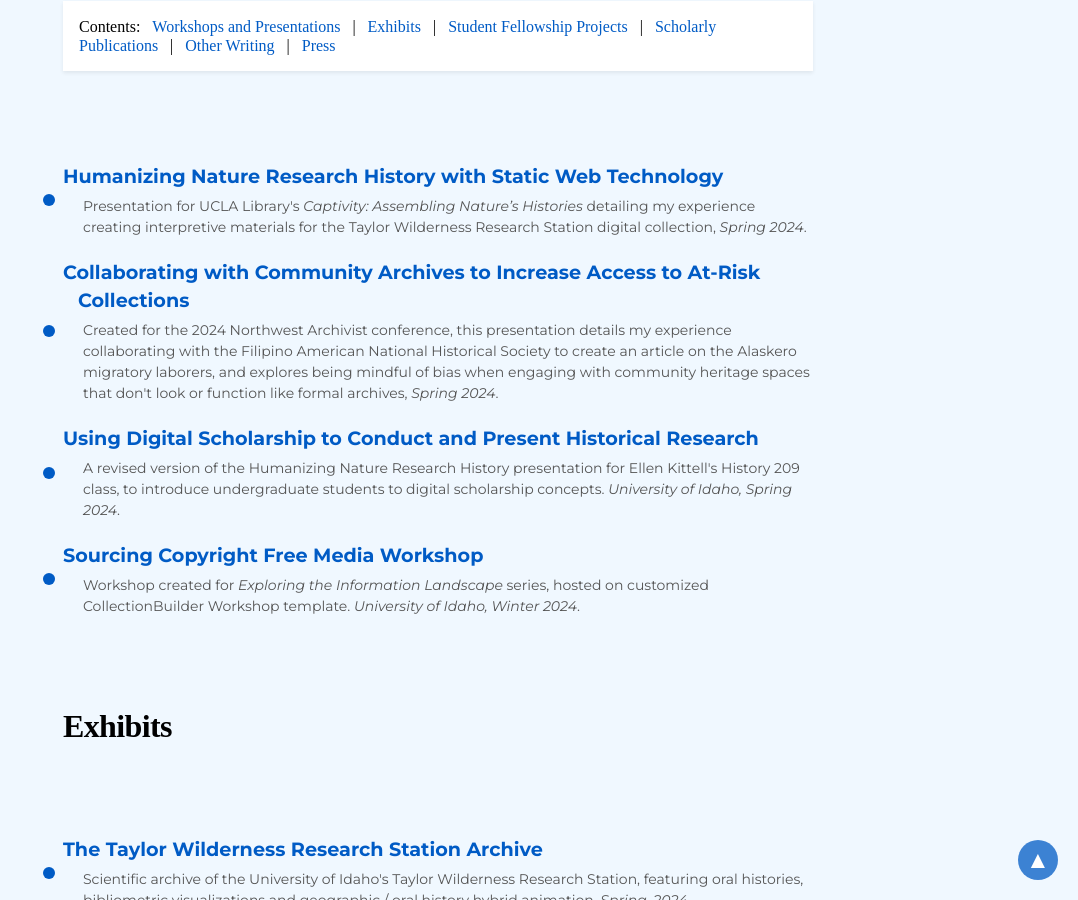
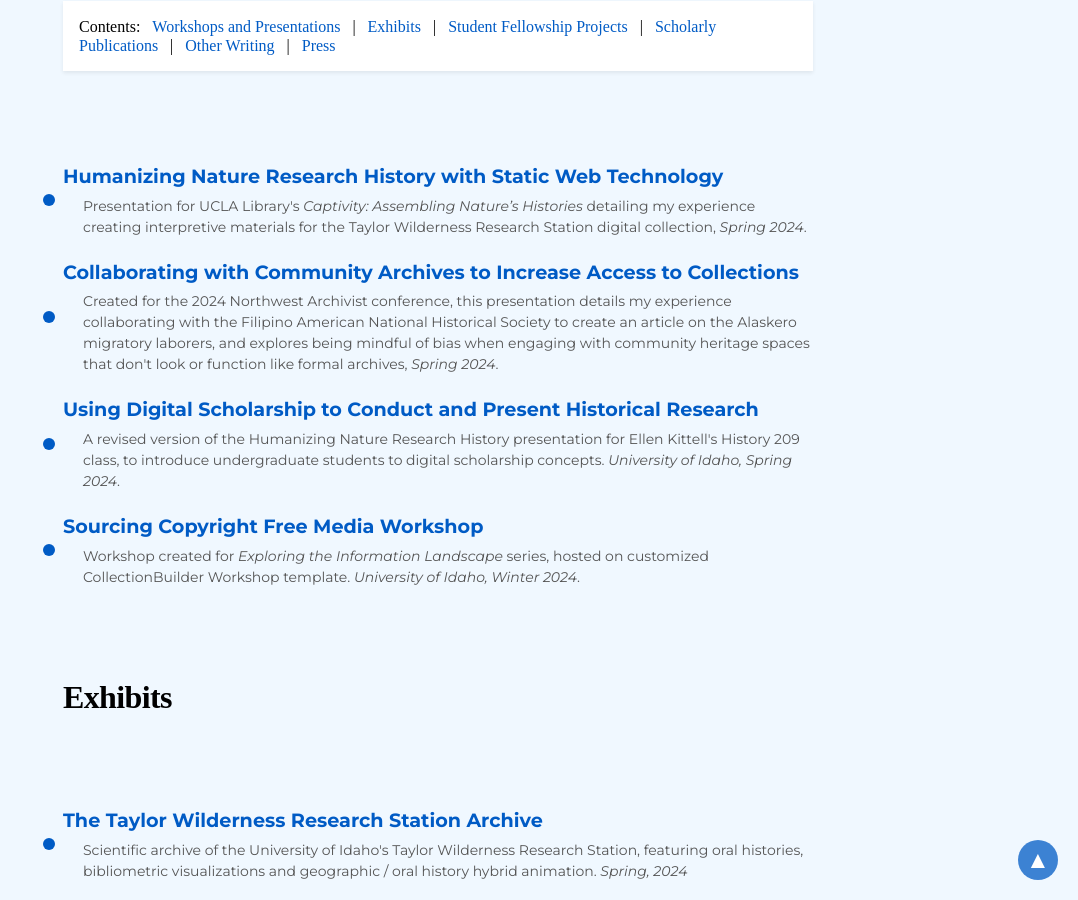
Before and after one commit to aweymo/base, a Jekyll site: the page built from index.md, in a window 1280 px wide and 900 px high, scrolled down 948 px. Shown: the whole window, without its empty margins (202-1280 px from the left). Built offline with Jekyll 4.4.1, drawn with Linux system fonts in a browser that asks for light colours; nearby versions of some CDN libraries; some web fonts are replaced.

Commit message:
title change

```diff
--- a/index.md
+++ b/index.md
@@ -41,7 +41,7 @@ Andrew Weymouth is the Digital Initiatives Librarian at University of Idaho, pri
         <span class="description">Presentation for UCLA Library's <i>Captivity: Assembling Nature’s Histories</i> detailing my experience creating interpretive materials for the Taylor Wilderness Research Station digital collection, <i>Spring 2024</i>.</span>
     </li>
     <li>
-        <a href="https://aweymo-ui.github.io/community" target="_blank">Collaborating with Community Archives to Increase Access to At-Risk Collections</a>
+        <a href="https://aweymo-ui.github.io/community" target="_blank">Collaborating with Community Archives to Increase Access to Collections</a>
         <span class="description">Created for the 2024 Northwest Archivist conference, this presentation details my experience collaborating with the Filipino American National Historical Society to create an article on the Alaskero migratory laborers, and explores being mindful of bias when engaging with community heritage spaces that don't look or function like formal archives, <i>Spring 2024</i>.</span>
     </li>
     <li>
```
